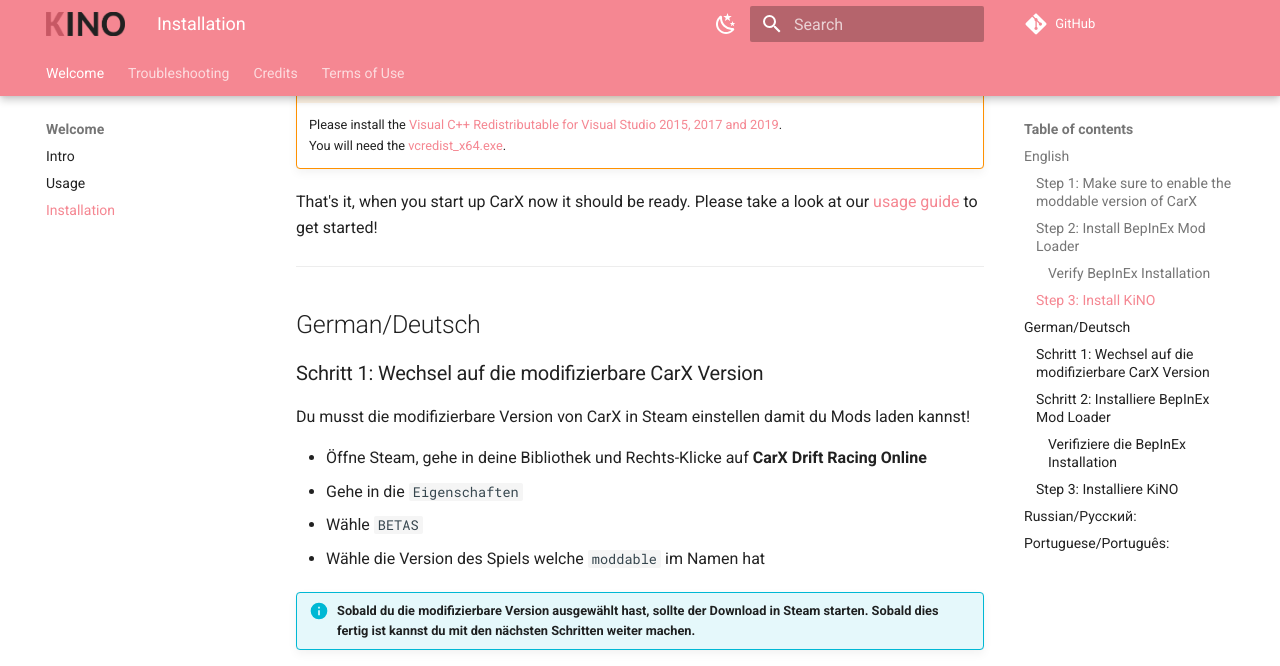
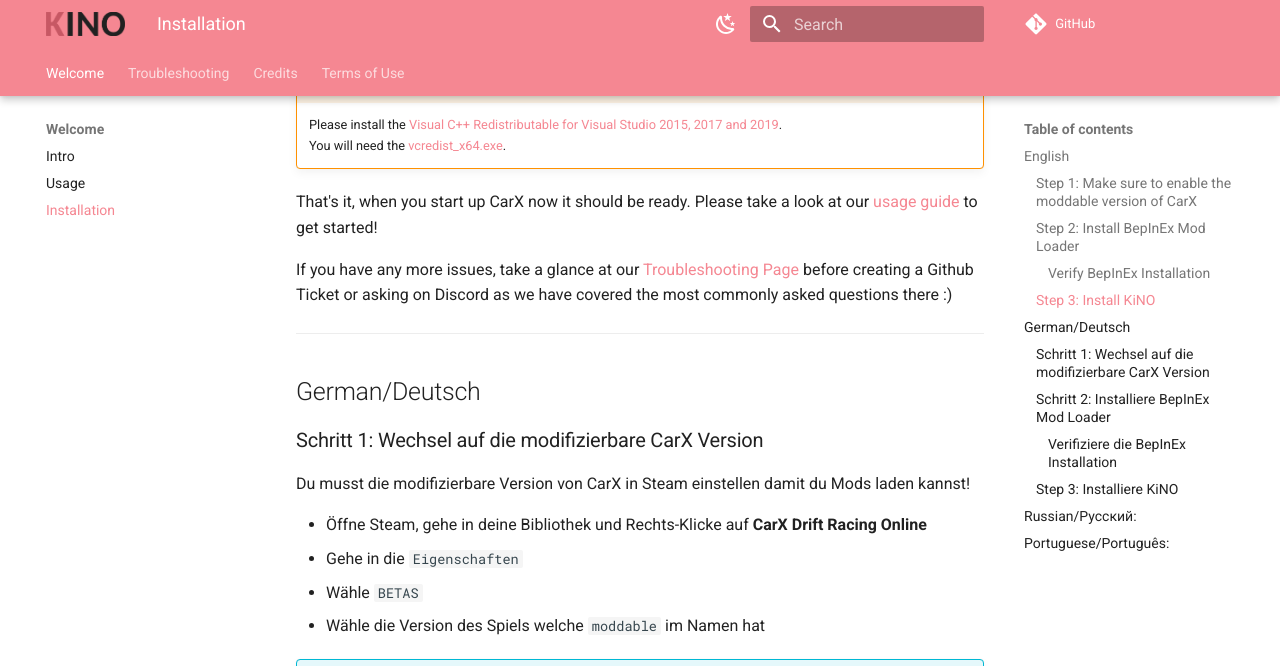
Before and after one commit to trbflxr/kino, an MkDocs documentation site: the page built from docs/installation.md, in a window 1280 px wide and 900 px high, scrolled down 3647 px, cut to the strip 0-666 px from the top of the window. Built offline with MkDocs 1.6.1 and Material for MkDocs 9.7.7, drawn with Linux system fonts in a browser that asks for light colours; comment, search, counter and statistics services are not loaded; some of the changed text lies outside the part shown.

Commit message:
Finish installation instructions

```diff
--- a/docs/installation.md
+++ b/docs/installation.md
@@ -74,6 +74,8 @@ Once you have downloaded the release file, you need to extract the contents of i
 
 That's it, when you start up CarX now it should be ready. Please take a look at our [usage guide](usage.md) to get started!
 
+If you have any more issues, take a glance at our [Troubleshooting Page](troubleshooting.md) before creating a Github Ticket or asking on Discord as we have covered the most commonly asked questions there :)
+
 ---
 
 ## German/Deutsch
@@ -146,6 +148,8 @@ Sobald du die Datei heruntergeladen hast, extrahiere dessen Inhalt in den BepInE
 
 Das war's, du kannst nun CarX starten und es sollte funktionieren. Schau die unseren [Usage Guide (Nutzungsanleitung, Englisch)](usage.md) an um dich mit den Funktionen vertraut zu machen.
 
+Wenn du noch Probleme hast, schaue dir unsere [Troubleshooting Seite](troubleshooting.md) an bevor du ein Github Ticket erstellst oder im Discord fragst, weil wir dort die häufig gestellten Fragen beantworten :)
+
 ---
 
 ## Russian/Русский:
```
